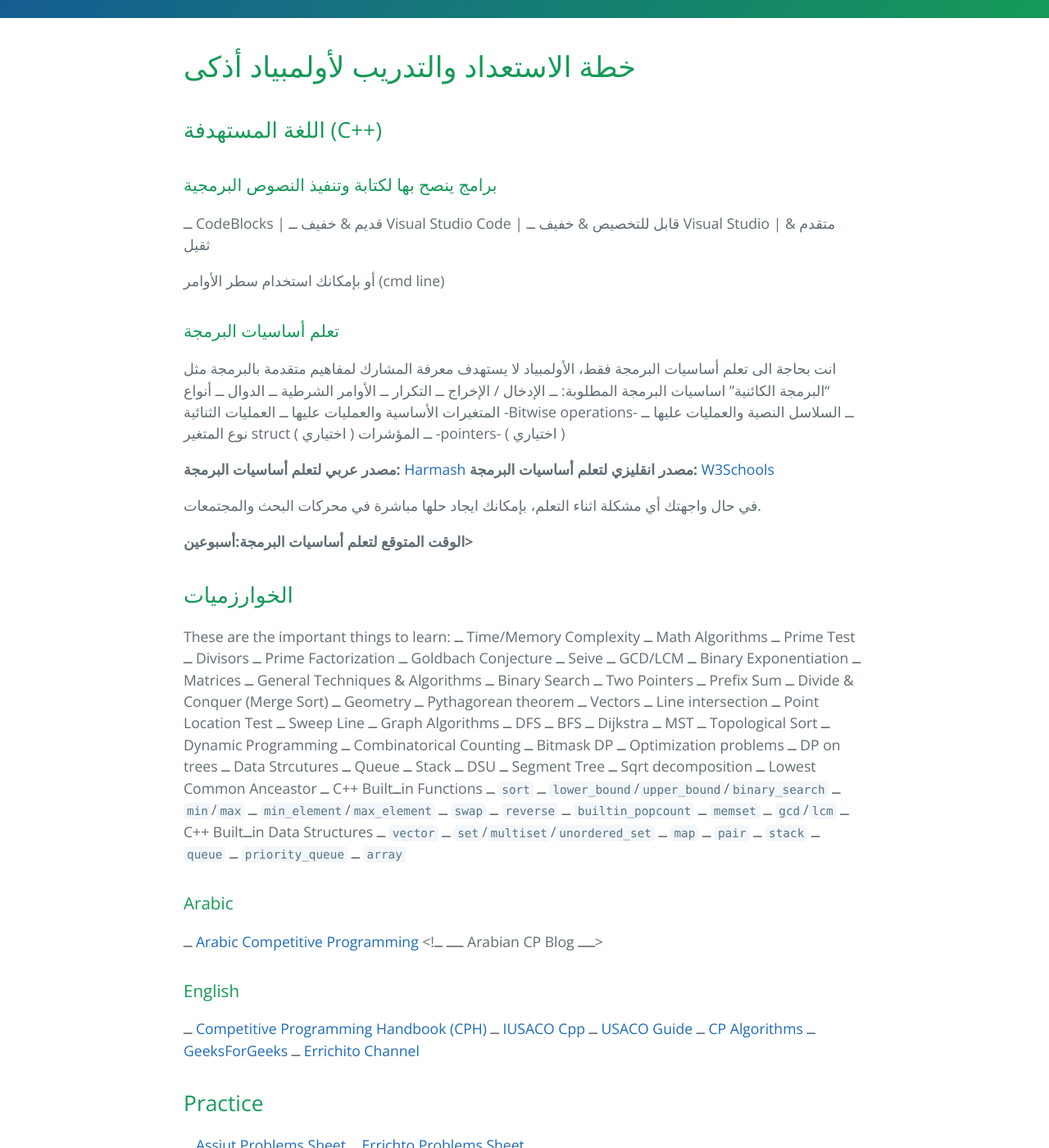
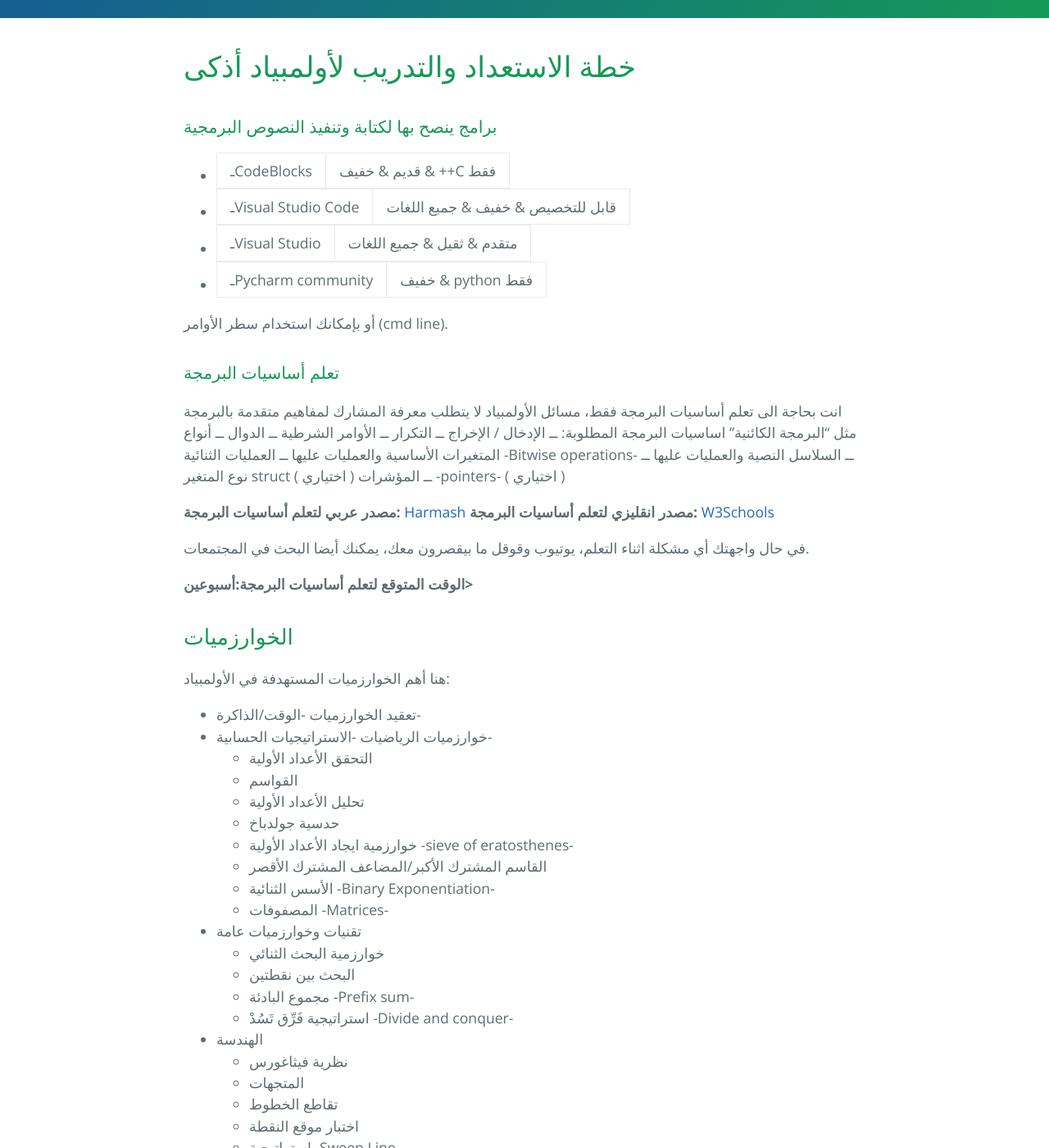
Before and after one commit to Teqaniaat/Teqaniaat, a Jekyll site: the page built from athka/athka_roadmap_ar.md, in a window 1280 px wide and 1400 px high, scrolled down 248 px. Shown: the whole window at 82% size. Built offline with Jekyll 4.4.1, drawn with Linux system fonts in a browser that asks for light colours; the repository's description, which GitHub fills in, is left out; some of the changed text lies outside the part shown.

Commit message:
finishing translating_0

```diff
--- a/athka/athka_roadmap_ar.md
+++ b/athka/athka_roadmap_ar.md
@@ -4,16 +4,16 @@ layout: athka
 lang: ar
 ---
 # خطة الاستعداد والتدريب لأولمبياد أذكى
-## اللغة المستهدفة (C++)
 ### برامج ينصح بها لكتابة وتنفيذ النصوص البرمجية
-ــ CodeBlocks | قديم & خفيف
-ــ Visual Studio Code | قابل للتخصيص & خفيف
-ــ Visual Studio | متقدم & ثقيل
+- ـCodeBlocks | قديم & خفيف & ++C فقط
+- ـVisual Studio Code | قابل للتخصيص & خفيف & جميع اللغات
+- ـVisual Studio | متقدم & ثقيل & جميع اللغات
+- ـPycharm community | خفيف & python فقط
 
-أو بإمكانك استخدام سطر الأوامر (cmd line)
+أو بإمكانك استخدام سطر الأوامر (cmd line).
 
 ### تعلم أساسيات البرمجة
-انت بحاجة الى تعلم أساسيات البرمجة فقط، الأولمبياد لا يستهدف معرفة المشارك لمفاهيم متقدمة بالبرمجة مثل "البرمجة الكائنية"
+انت بحاجة الى تعلم أساسيات البرمجة فقط، مسائل الأولمبياد لا يتطلب معرفة المشارك لمفاهيم متقدمة بالبرمجة مثل "البرمجة الكائنية"
 اساسيات البرمجة المطلوبة:
 ــ الإدخال / الإخراج
 ــ التكرار
@@ -28,90 +28,94 @@ lang: ar
 **مصدر عربي لتعلم أساسيات البرمجة:** [Harmash](https://harmash.com/tutorials/cplusplus/overview)
 **مصدر انقليزي لتعلم أساسيات البرمجة:** [W3Schools](https://www.w3schools.com/cpp/)
 
-في حال واجهتك أي مشكلة اثناء التعلم، بإمكانك ايجاد حلها مباشرة في محركات البحث والمجتمعات.
+في حال واجهتك أي مشكلة اثناء التعلم، يوتيوب وقوقل ما بيقصرون معك، يمكنك أيضا البحث في المجتمعات.
+
 
 **الوقت المتوقع لتعلم أساسيات البرمجة:أسبوعين>**
 
 ## الخوارزميات
-These are the important things to learn:
-ــ Time/Memory Complexity
-ــ Math Algorithms
-  ــ Prime Test
-  ــ Divisors
-  ــ Prime Factorization
-  ــ Goldbach Conjecture
-  ــ Seive
-  ــ GCD/LCM
-  ــ Binary Exponentiation
-  ــ Matrices
-ــ General Techniques & Algorithms
-  ــ Binary Search
-  ــ Two Pointers
-  ــ Prefix Sum
-  ــ Divide & Conquer (Merge Sort)
-ــ Geometry
-  ــ Pythagorean theorem
-  ــ Vectors
-  ــ Line intersection
-  ــ Point Location Test
-  ــ Sweep Line
-ــ Graph Algorithms
-  ــ DFS
-  ــ BFS
-  ــ Dijkstra
-  ــ MST
-  ــ Topological Sort
-ــ Dynamic Programming
-  ــ Combinatorical Counting
-  ــ Bitmask DP
-  ــ Optimization problems
-  ــ DP on trees
-ــ Data Strcutures
-  ــ Queue
-  ــ Stack
-  ــ DSU
-  ــ Segment Tree
-  ــ Sqrt decomposition
-  ــ Lowest Common Anceastor
-ــ C++ Builtــin Functions
-  ــ `sort`
-  ــ `lower_bound`/`upper_bound`/`binary_search`
-  ــ `min`/`max`
-  ــ `min_element`/`max_element`
-  ــ `swap`
-  ــ `reverse`
-  ــ `builtin_popcount`
-  ــ `memset`
-  ــ `gcd`/`lcm`
-ــ C++ Builtــin Data Structures
-  ــ `vector`
-  ــ `set`/`multiset`/`unordered_set`
-  ــ `map`
-  ــ `pair`
-  ــ `stack`
-  ــ `queue`
-  ــ `priority_queue`
-  ــ `array`
+هنا أهم الخوارزميات المستهدفة في الأولمبياد:
+- تعقيد الخوارزميات -الوقت/الذاكرة-
+- خوارزميات الرياضيات -الاستراتيجيات الحسابية-
+  - التحقق الأعداد الأولية
+  - القواسم
+  - تحليل الأعداد الأولية
+  - حدسية جولدباخ
+  - خوارزمية ايجاد الأعداد الأولية -sieve of eratosthenes-
+  - القاسم المشترك الأكبر/المضاعف المشترك الأقصر
+  - الأسس الثنائية -Binary Exponentiation-
+  - المصفوفات -Matrices-
+- تقنيات وخوارزميات عامة
+  - خوارزمية البحث الثنائي
+  - البحث بين نقطتين
+  - مجموع البادئة -Prefix sum-
+  - استراتيجية فَرِّق تَسُدْ -Divide and conquer-
+- الهندسة
+  - نظرية فيثاغورس
+  - المتجهات
+  - تقاطع الخطوط
+  - اختبار موقع النقطة
+  - استراتيجية -Sweep Line-
+- خوارزميات الرسوم البيانية -Graphs-
+  - البحث بالعمق -DFS-
+  - البحث بالعرض -BFS-
+  - خوارزمية -Dijkstra-
+  - خوارزمية -MST-
+  - الترتيب الطوبولوجي -Topological Sort-
+- الخوارزميات العودية -backtracking-
+  - الدوال ذاتية الاستدعاء -recursion-
+- البرمجة الديناميكية
+  - العد التوافيقي
+  - البرمجة الديناميكية مع الاعداد الثنائية
+  - التحسين
+  - البرمجة الديناميكية على الرسوم البيانية
+- هياكل البيانات
+  - هياكل البيانات
+  - الطابور -Queue-
+  - المكدس -Stack-
+  - المجموعة المنفصلة -Disjoint-set data-
+  - الشجرة المجزئة -Segment Tree-
+  - تحليل الجذور -Sqrt decomposition-
+  - الجد الأدنى المشترك -Lowest Common Anceastor-
+- دوال ++C المدمجة
+  -ـ `sort`
+  -ـ `lower_bound`/`upper_bound`/`binary_search`
+  -ـ `min`/`max`
+  -ـ `min_element`/`max_element`
+  -ـ `swap`
+  -ـ `reverse`
+  -ـ `builtin_popcount`
+  -ـ `memset`
+  -ـ `gcd`/`lcm`
+- هياكل البيانات المدمجة في C++
+  -ـ `vector`
+  -ـ `set`/`multiset`/`unordered_set`
+  -ـ `map`
+  -ـ `pair`
+  -ـ `stack`
+  -ـ `queue`
+  -ـ `priority_queue`
+  -ـ `array`
 
-### Arabic
-ــ [Arabic Competitive Programming](https://www.youtube.com/@ArabicCompetitiveProgramming)
-<!ــــ ــ Arabian CP Blog ــــ>
+### مصادر تعلم الخوارزميات بالعربية
+- [برمجة تنافسية بالعربية](https://www.youtube.com/@ArabicCompetitiveProgramming)
+<!-- - مدونة البرمجة التنافسية العربية -->
 
-### English
-ــ [Competitive Programming Handbook (CPH)](https://cses.fi/book/book.pdf)
-ــ [IUSACO Cpp](https://darrenyao.com/usacobook/cpp.pdf)
-ــ [USACO Guide](https://usaco.guide/)
-ــ [CP Algorithms](https://cpــalgorithms.com/)
-ــ [GeeksForGeeks](https://www.geeksforgeeks.org/competitiveــprogrammingــaــcompleteــguide/)
-ــ [Errichito Channel](https://www.youtube.com/c/Errichto)
+### مصادر تعلم الخوارزميات بالإنقليزية
+- [كتيب البرمجة التنافسية (CPH)](https://cses.fi/book/book.pdf)
+- [IUSACO Cpp](https://darrenyao.com/usacobook/cpp.pdf)
+- [دليل USACO](https://usaco.guide/)
+- [خوارزميات CP](https://cp-algorithms.com/)
+- [GeeksForGeeks](https://www.geeksforgeeks.org/competitive-programming-a-complete-guide/)
+- [قناة Errichito](https://www.youtube.com/c/Errichto)
 
 
-## Practice
-ــ [Assiut Problems Sheet](https://codeforces.com/group/MWSDmqGsZm/contests)
-ــ [Errichto Problems Sheet](https://codeforces.com/group/yg7WhsFsAp/contests)
+## للتدريب على طريقة اسئلة الأولمبياد -البرمجة التنافسية | Competative Programming-
+- [مجموعة مسائل جامعة أسيوط](https://codeforces.com/group/MWSDmqGsZm/contests)
+- [مجموعة مسائل Errichto](https://codeforces.com/group/yg7WhsFsAp/contests)
 
-**Expected Time: Forever**
+**الوقت المتوقع للتدريب: إلى الأبد**
 
-## Notes
-ــ Some problems need a specific algorithm, you may learn it or ignore the problem until you reach that level.
-ــ Dynamic Programming really much depends on the amount of different DP problems you solved
+## ملاحظات
+- بعض المسائل تحتاج إلى معرفة خوارزمية معينة حتى تحلها، بإمكانك تعلم الخوارزمية أو تجاهل المسألة حتى تصل إلى ذلك المستوى.
+- البرمجة الديناميكية تعتمد إلى حد كبير على عدد مسائل البرمجة الديناميكية المختلفة التي تم حلها.
```
